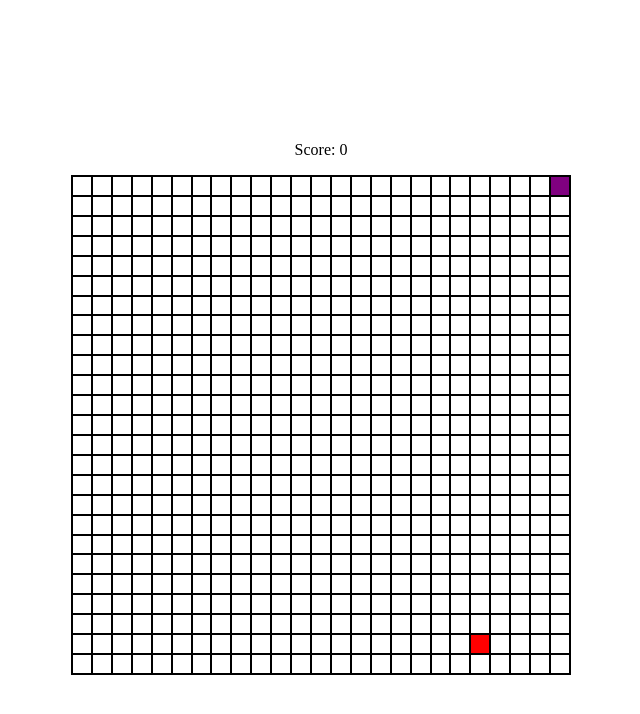
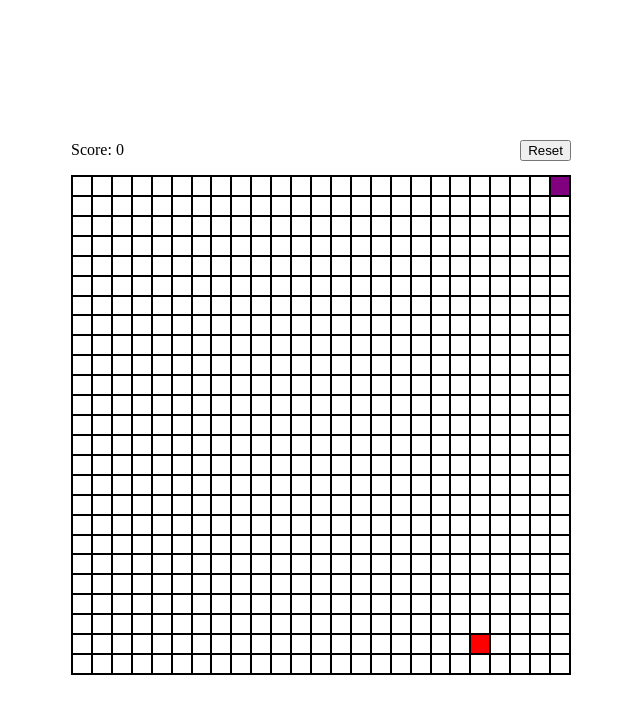
Before and after one commit to garrett-c714/snake, a React (Vite) app: page / in a window 1280 px wide. Shown: the top 714 px of the page, without its empty margins (319-959 px from the left). Built offline with nearby package versions, Linux system fonts and the light colour scheme.

Commit message:
reset button, fix for being able to turn snake around

```diff
--- a/src/App.css
+++ b/src/App.css
@@ -3,6 +3,13 @@
     height: 100vh;
     display: flex;
     justify-content: center;
+    align-items: center;
+}
+
+.game-toolbar {
+    width: 500px;
+    display: flex;
+    justify-content: space-between;
     align-items: center;
 }
 
--- a/src/components/Game.tsx
+++ b/src/components/Game.tsx
@@ -13,12 +13,29 @@ const Game = () => {
 	's': 's',
 	'd': 'e'
     }
+    const oppositeDirections = {
+	'n': 's',
+	's': 'n',
+	'w': 'e',
+	'e': 'w'
+    }
 
     const [dir, setDir] = useState('e');
     const dirRef = useRef(dir);
     const [snakePos, setSnakePos] = useState([1,1]);
     const [fruitPos, setFruitPos] = useState([randInt(1, GRID_SIZE),randInt(1,GRID_SIZE)]);
     const [score, setScore] = useState(0);
+
+    const getRandomPos = () => {
+	return [randInt(1, GRID_SIZE), randInt(1, GRID_SIZE)];
+    }
+
+    const handleResetBtnClick = () => {
+	setDir('e');
+	setSnakePos([1,1]);
+	setScore(0);
+	setFruitPos(getRandomPos());
+    }
 
     const moveSnake = dir  => {
 	setSnakePos(([oldX, oldY]) => {
@@ -56,7 +73,11 @@ const Game = () => {
 
     const handleKeyDown = event => {
 	console.log(`${event.key} key was pressed!`);
-	setDir(keyToDir[event.key]);
+	const DIRECTION_KEYS = ['w', 'a', 's', 'd'];
+	if (DIRECTION_KEYS.includes(event.key)
+	   && keyToDir[event.key] !== oppositeDirections[dirRef.current]) {
+	    setDir(keyToDir[event.key]);
+	}
     }
 
     // Direction Updates
@@ -70,7 +91,6 @@ const Game = () => {
 	    moveSnake(dirRef.current);
 	}
 
-	//const intervalId = 0;
 	 const intervalId = setInterval(tick, 150);
 
 	return () => {clearInterval(intervalId)}
@@ -80,7 +100,7 @@ const Game = () => {
     // Check if fruit is eated
     useEffect(() => {
 	if (snakePos[0] === fruitPos[0] && snakePos[1] === fruitPos[1]) {
-	    setFruitPos([randInt(1, GRID_SIZE), randInt(1, GRID_SIZE)]);
+	    setFruitPos(getRandomPos());
 	    setScore(score + 1);
 	}
     }, [snakePos]);
@@ -88,7 +108,10 @@ const Game = () => {
     return (
 	<div className="game-column">
 	    <GlobalKeyHandler handleKeyDown={handleKeyDown} />
-	    <p>Score: {score}</p>
+	    <div className="game-toolbar">
+		<p>Score: {score}</p>
+		<button onClick={handleResetBtnClick}>Reset</button>
+	    </div>
 	    <Grid size={GRID_SIZE}
 		  snakePos={snakePos}
 		  fruitPos={fruitPos}
```
